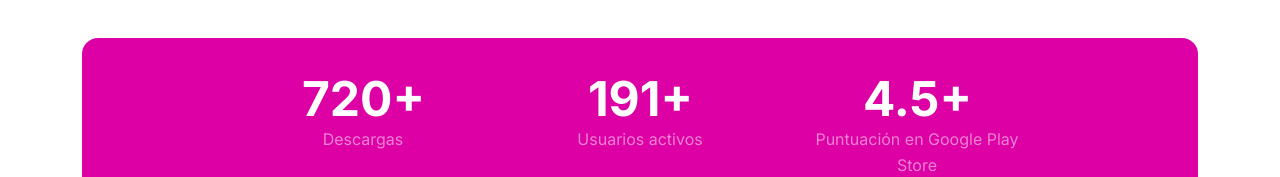
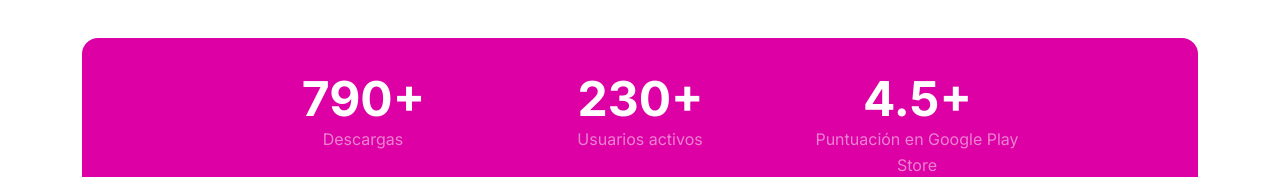
Before and after one commit to albertoruibalojea/albertoruibalojea.github.io, a plain HTML site: page asistente_crohn.html in a window 1280 px wide. Shown: the part 165-342 px from the top of the page. Drawn offline with Linux system fonts and the light colour scheme.

Commit message:
Update download and active user counts

```diff
--- a/asistente_crohn.html
+++ b/asistente_crohn.html
@@ -36,13 +36,13 @@
                 <div class="row row-cols-2 row-cols-md-4 justify-content-center">
                     <div class="col">
                         <div class="p-3">
-                            <h4 class="display-5 fw-bold text-white wobble animated mb-0">720+</h4>
+                            <h4 class="display-5 fw-bold text-white wobble animated mb-0">790+</h4>
                             <p class="mb-0">Descargas</p>
                         </div>
                     </div>
                     <div class="col">
                         <div class="p-3">
-                            <h4 class="display-5 fw-bold text-white wobble animated mb-0">191+</h4>
+                            <h4 class="display-5 fw-bold text-white wobble animated mb-0">230+</h4>
                             <p class="mb-0">Usuarios activos</p>
                         </div>
                     </div>
```
